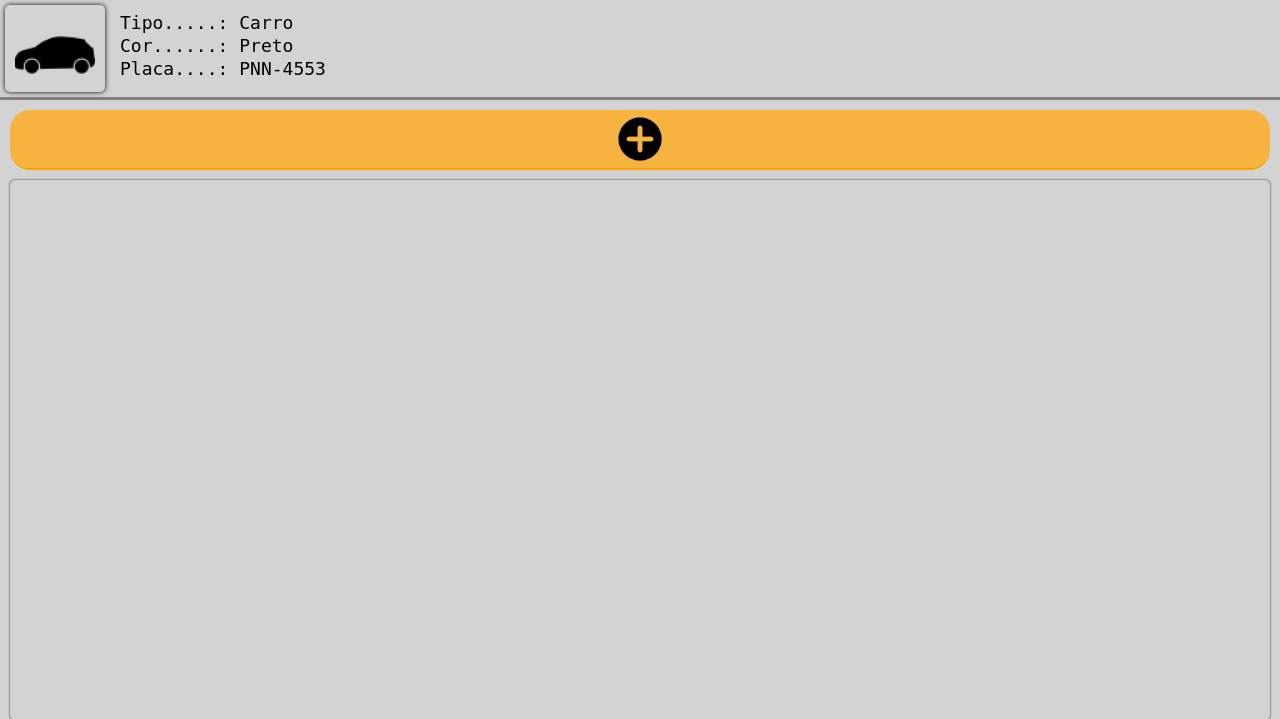
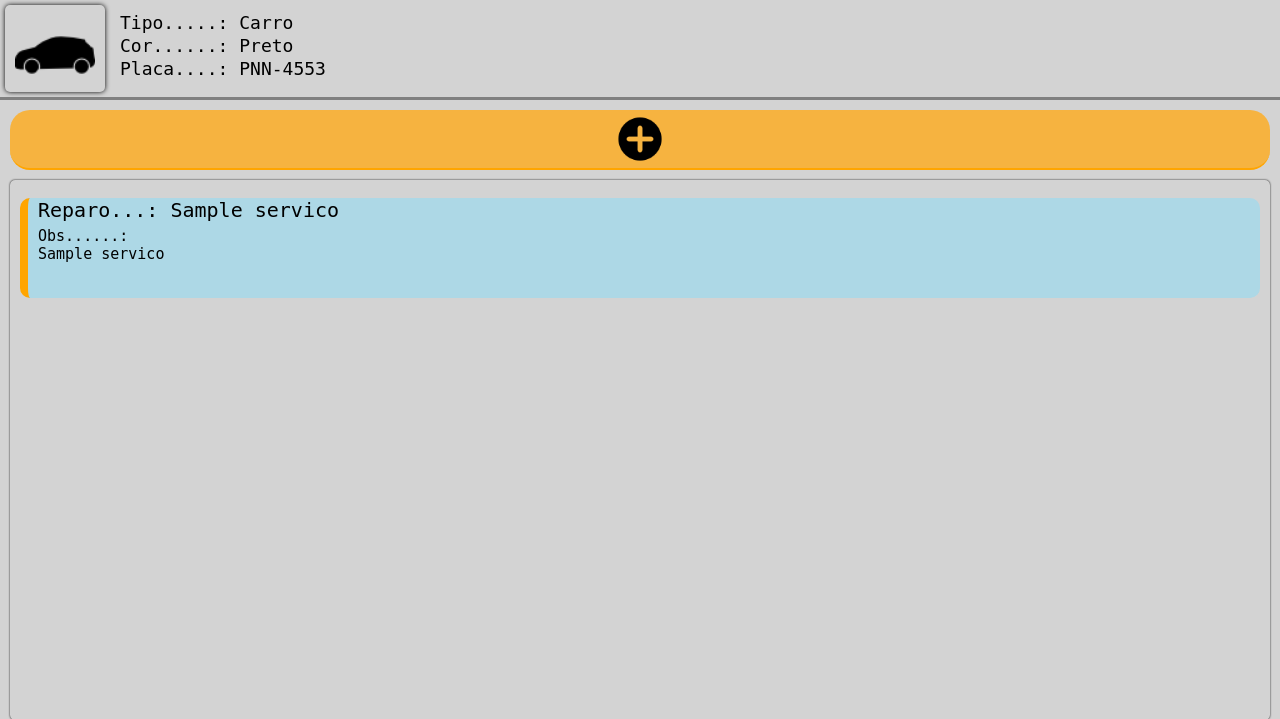
Before and after one commit to jr-roberto/Sistema-Oficina_Mecanica, a Flask app: template templates/mobile/servico_ini_servico.html in a window 1280 px wide. Shown: the top 719 px of the page. Run offline with Flask 2, Linux system fonts and the light colour scheme; the template is opened without the code that fills it: most values are stand-ins (such as "Sample title", 1, 10 or a date in 2020).

Commit message:
cORRECAO DE bug EM DESENVOLVIMENTO

```diff
--- a/main.py
+++ b/main.py
@@ -81,18 +81,7 @@ def index():
 def loja():
     # Verifica - Plataform
     plataform = request.user_agent.string.lower()
-    ip_client = request.remote_addr
-
-    print(plataform)
-
-    if log_secao(ip_client) == False:
-        return redirect("/")
-
-    if "android" in plataform or "iphone" in plataform:
-        return render_template("mobile/loja.html")
-
-    else:
-        return render_template("mobile/loja.html")
+    return render_template("mobile/loja.html")
 
 @app.route("/servico" , methods=["GET","POST"])
 def servico():
@@ -104,15 +93,22 @@ def servico():
         if menu_servico:
             if menu_servico == 'Adicionar':
                 servico = db.Servico()
-                servico.id_cliente = request.form.get("idCliente")
-                servico.nome_cliente = request.form.get("nome_cliente")
+                servico.id_cliente = request.form.get("id_cliente")
+                servico.nome_completo = request.form.get("nome_completo")
                 servico.placa_veiculo = request.form.get("placa_veiculo")
                 servico.servico_realizado = request.form.get("servico_realizado")
                 servico.obs_servico = request.form.get("obs_servico")
 
-                input(servico.__dict__)
+                my_obj = request.form.to_dict()
+                atendimento = Dict2Class(my_obj)
 
                 db.novo_servico(servico)
+
+                id_cliente = my_obj["id_cliente"]
+
+                servicos = db.con_servico(int(id_cliente))
+
+                return render_template("mobile/servico_ini_servico.html",atendimento=atendimento,servicos=servicos)
 
             if menu_servico == 'del':
                 id_servico = request.form.get("cod_cliente")
@@ -131,9 +127,11 @@ def servico():
                 my_obj = json.loads(front_atendimento)
                 atendimento = Dict2Class(my_obj)
 
+                id_cliente = my_obj["id_cliente"]
 
+                servicos = db.con_servico(int(id_cliente))
 
-                return render_template("mobile/servico_ini_servico.html",atendimento=atendimento)
+                return render_template("mobile/servico_ini_servico.html",atendimento=atendimento,servicos=servicos)
 
         d_atendimento = request.form
 
@@ -152,8 +150,6 @@ def servico():
             db.novo_usuario(novo_usuario)
 
         id_cliente = db.ver_usuario_detalhes(d_atendimento.get('cpf_acesso'))
-
-        input(id_cliente)
 
         if len(id_cliente) > 0:
             veiculo = db.Veiculo(
--- a/templates/mobile/servico_cad_cliente.html
+++ b/templates/mobile/servico_cad_cliente.html
@@ -167,7 +167,7 @@
             <h1 class="titulo">Cliente</h1>
 
             <div class="input">
-                <input type="text" name="idUsuario" id="idUsuario" readonly autocomplete="off" hidden>
+                <input type="text" name="id_cliente" id="idUsuario" readonly autocomplete="off" hidden>
             </div>
 
             <div class="input">
--- a/templates/mobile/servico_ini_servico.html
+++ b/templates/mobile/servico_ini_servico.html
@@ -212,6 +212,26 @@
     </div>
 
     <div class="listaServico" id="listaServico">
+
+        {% if servicos %}
+
+            {% for s in servicos %}
+            <form method="post">
+                <input type="text" name="id" value="{{ s[0] }}" hidden>
+                <div class="itemServico">
+
+                    <p>Reparo...: {{ s[4] }}</p>
+                    <p class="obs">Obs......:
+                        <br>{{ s[5] }}
+                    </p>
+
+                </div>
+            </form>
+            {% endfor %}
+
+
+        {% endif %}
+
     </div>
 
     <div class="finalizar">
@@ -225,9 +245,9 @@
 
     <div class="addServicoItemPopUp" id="popup">
 
-        <input type="text" name="idCliente" value="{{ atendimento.idUsuario }}">
-        <input type="text" name="nome_cliente" value="{{ atendimento.nome_cliente }}">
-        <input type="text" name="placa_veiculo" value="{{ atendimento.placa_veiculo }}">
+        <input type="text" name="id_cliente" value="{{ atendimento.id_cliente }}" hidden>
+        <input type="text" name="nome_completo" value="{{ atendimento.nome_completo }}" hidden>
+        <input type="text" name="placa_veiculo" value="{{ atendimento.placa_veiculo }}" hidden>
 
         <div class="input">
             <label for="servicoRealizado">Reparo realizado</label>
@@ -295,9 +315,6 @@
 
             novoReparo();
         }
-
-        servicoRealizado.value = null;
-        servicoRealizadoObs.value = null;
     })
 
     `
```
Also changed, not shown: banco_dados/banco.py (+24 -4 lines), gom.db.
